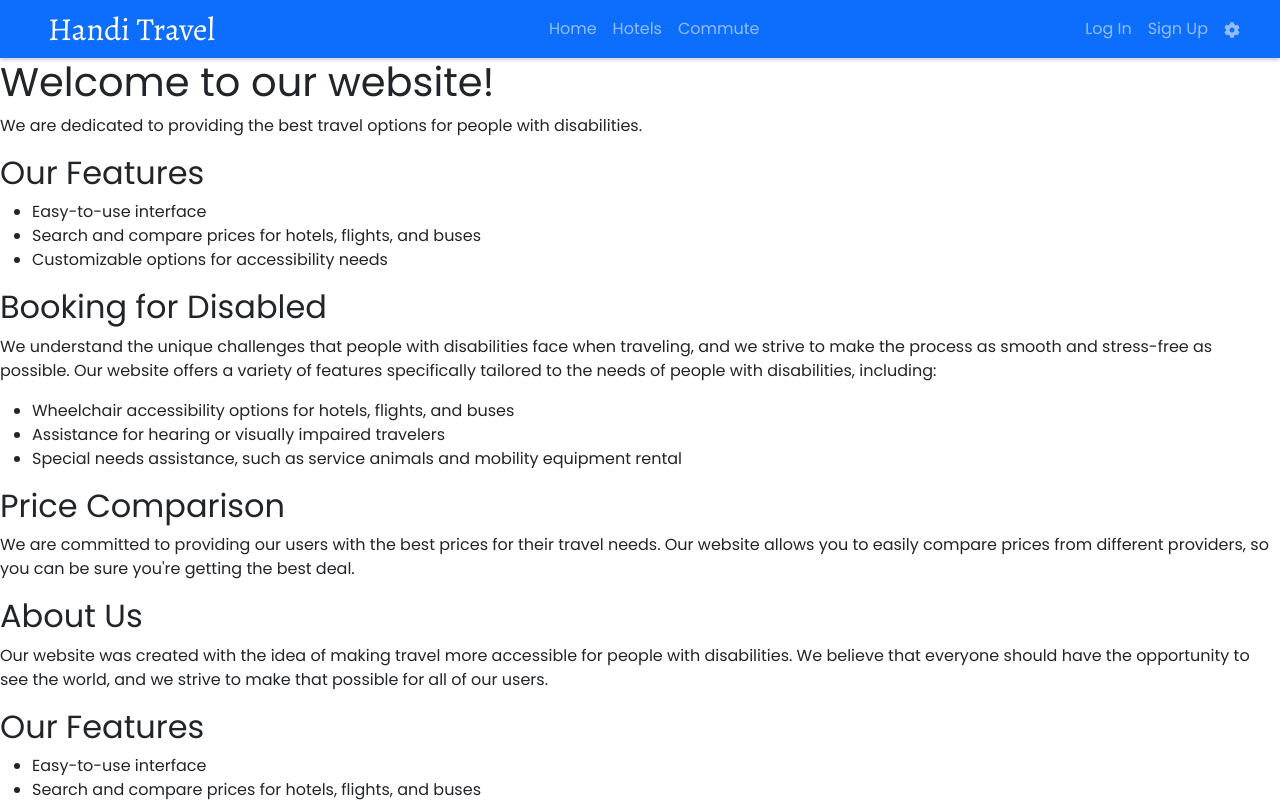
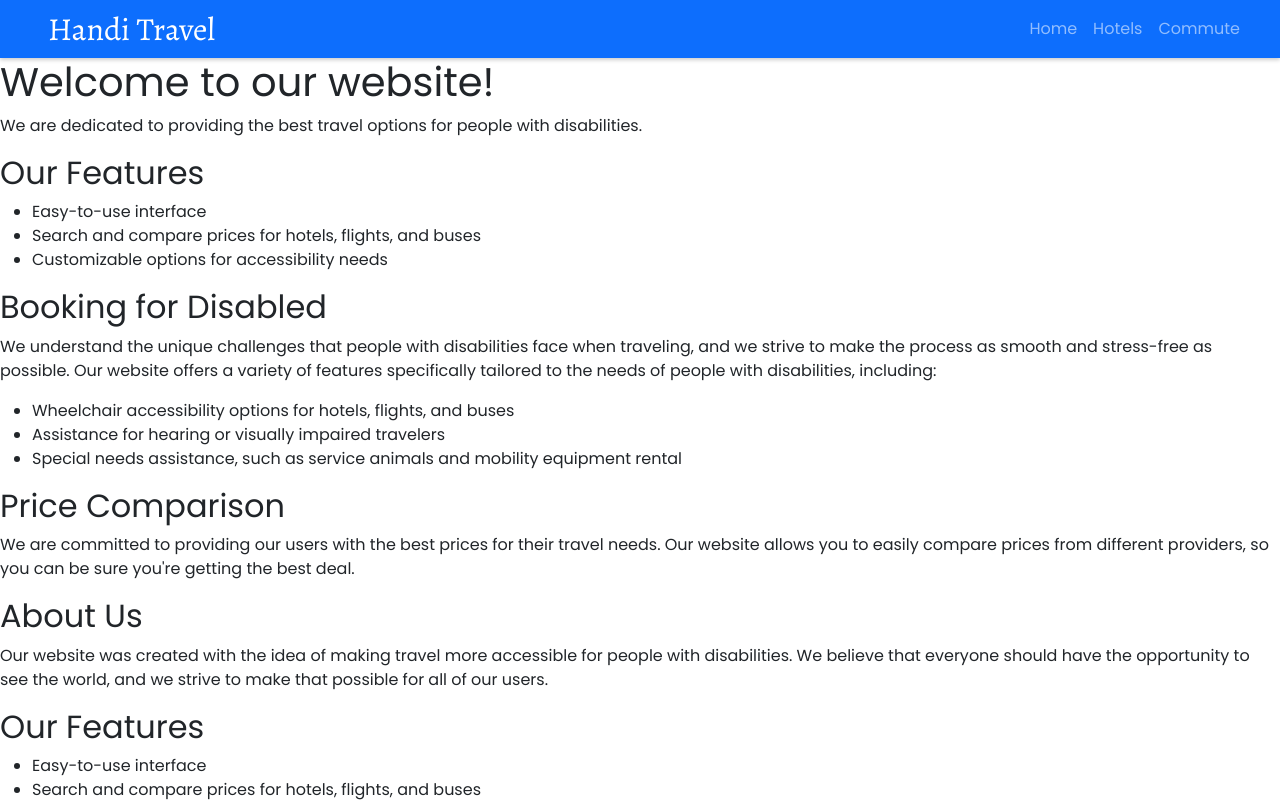
Before and after one commit to akshatranadive/handitravel, a React (Create React App) app: page / in a window 1280 px wide. Shown: the top 802 px of the page. Built offline with nearby package versions, Linux system fonts and the light colour scheme.

Commit message:
removed logIn signIn from navbar

```diff
--- a/src/App.js
+++ b/src/App.js
@@ -57,7 +57,7 @@ function App() {
               </Nav.Item> */}
 
             </Nav>
-            <Nav className=''>
+            {/* <Nav className=''>
               <Nav.Item>
                 <Nav.Link as={Link} to="/login">Log In</Nav.Link>
               </Nav.Item>
@@ -69,7 +69,7 @@ function App() {
                   <FaCog className="settings-icon" />
                 </Nav.Link>
               </Nav.Item>
-            </Nav>
+            </Nav> */}
           </Navbar.Collapse>
         </Navbar>
         <Switch>
```
